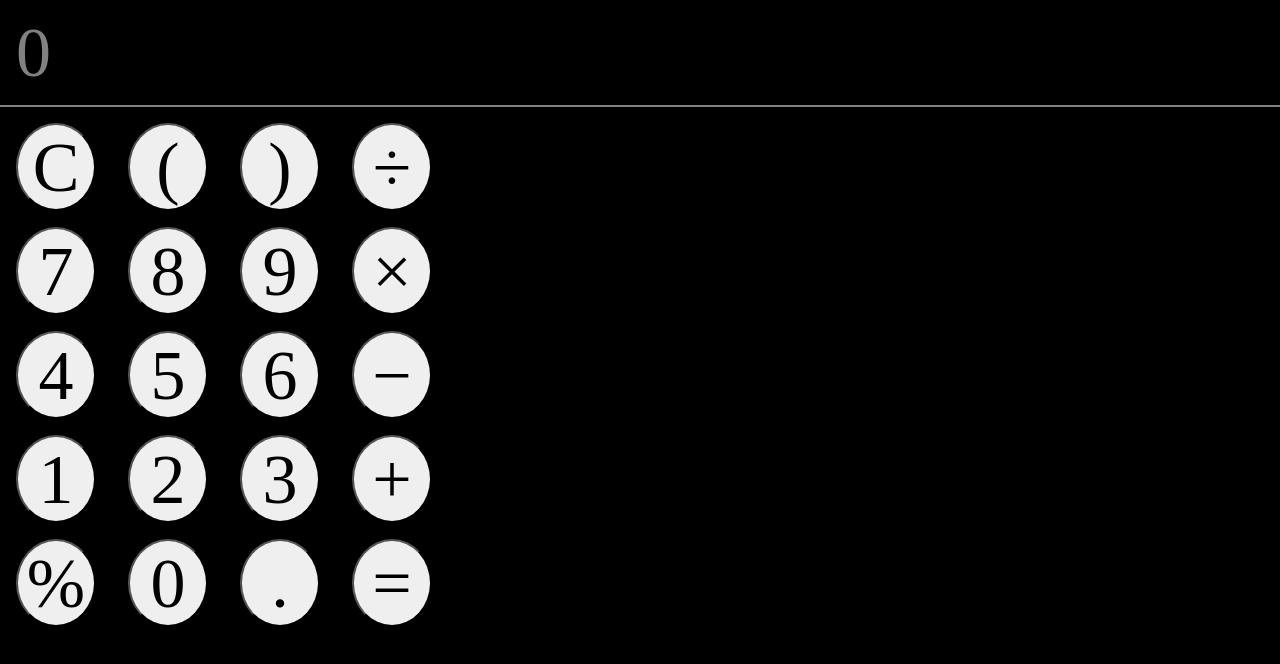
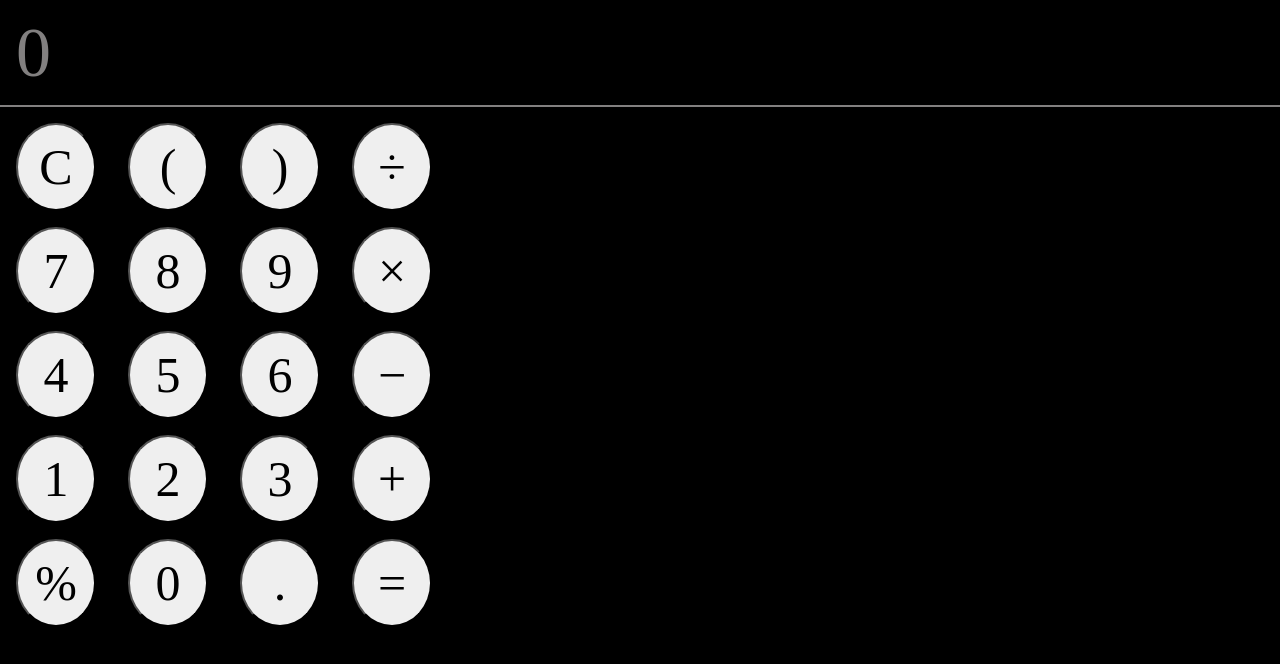
Before and after one commit to Reny8/Calculator-App, a React (Create React App) app: page / in a window 1280 px wide. Shown: the top 664 px of the page. Built offline with nearby package versions, Linux system fonts and the light colour scheme.

Commit message:
Adjusted the button font size

```diff
--- a/src/App.css
+++ b/src/App.css
@@ -31,5 +31,6 @@ div.buttons-container div button {
   align-items: center;
   justify-content: center;
   height: 5.5rem;
-  border-radius:100%
+  border-radius:100%;
+  font-size:50px
 }
```
